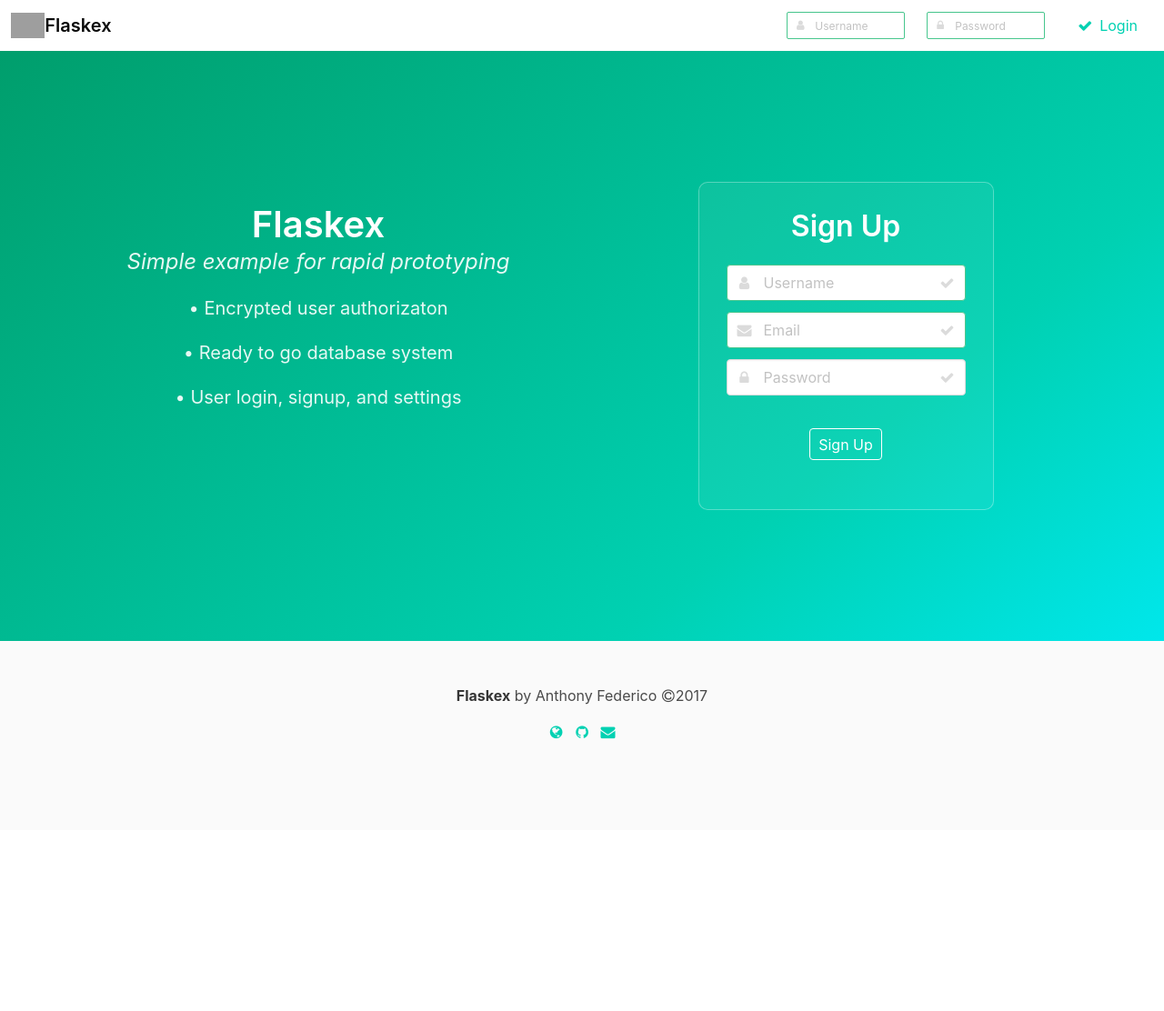
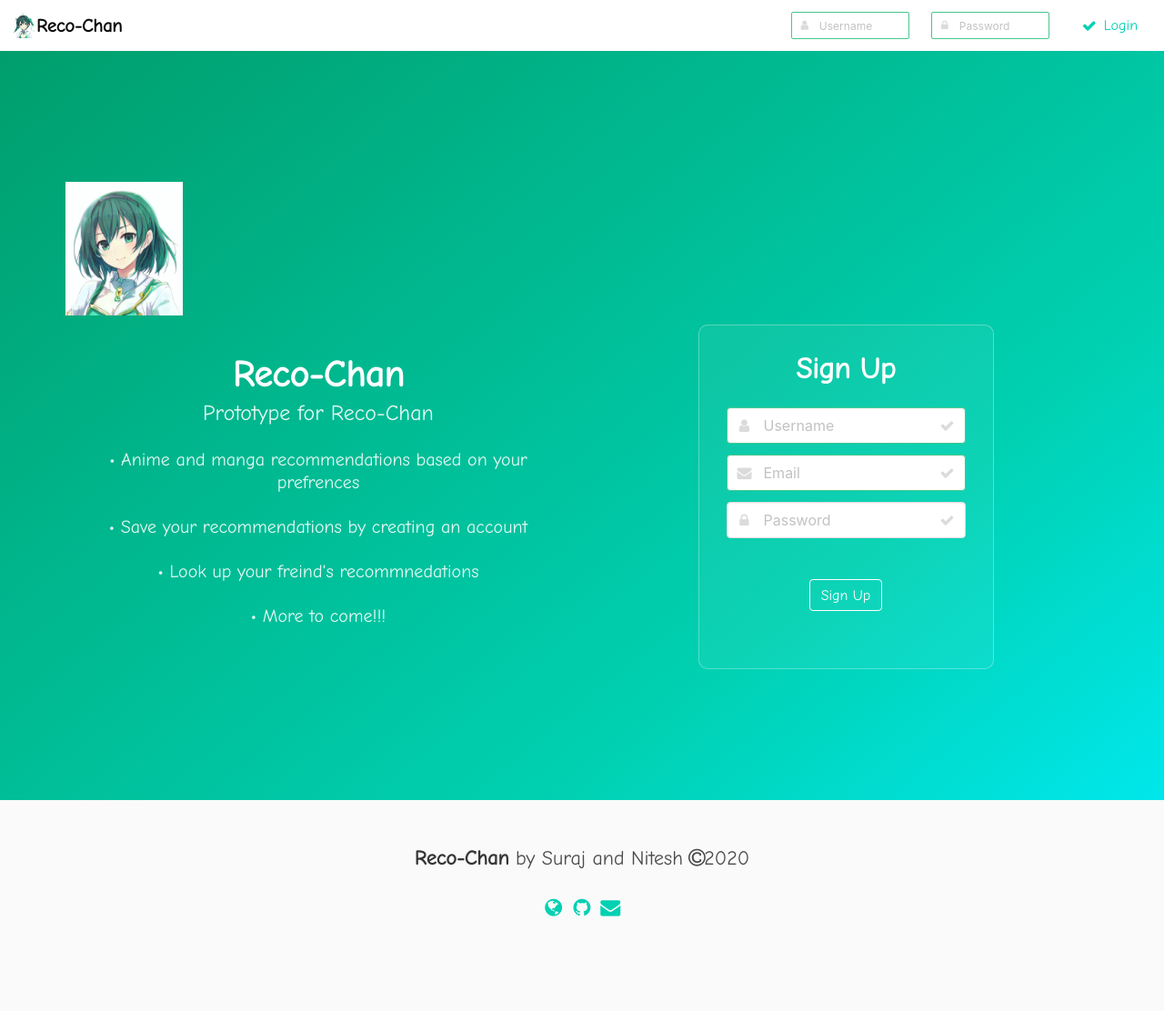
Before and after one commit to Akatsuki3/Reco-chan, a Flask app: page / in a window 1280 px wide. Shown: the whole page at 91% size. Before the commit the page ends 813 px from the top, so only its background shows below. Run offline with Flask 2, Linux system fonts and the light colour scheme; some libraries are stand-ins or nearby versions; grey boxes are pictures that could not be loaded.

Commit message:
some changes

```diff
--- a/templates/base.html
+++ b/templates/base.html
@@ -2,10 +2,16 @@
 <html lang="en">
   <head>
     <meta charset="utf-8">
-    <meta name="Anthony Federico" content="Flaskex">
+    <meta name="Suraj and Nitesh" content="Reco-chan">
     <link rel="stylesheet" href="https://cdnjs.cloudflare.com/ajax/libs/bulma/0.6.2/css/bulma.min.css">
     <link rel="stylesheet" href="https://cdnjs.cloudflare.com/ajax/libs/font-awesome/4.7.0/css/font-awesome.min.css">
     <link rel="stylesheet" href="../static/css/style.css">
+    <link href='https://fonts.googleapis.com/css?family=Comic Neue' rel='stylesheet'>
+    <style>
+    body {
+    font-family: 'Comic Neue';font-size: 22px;
+    }
+    </style>
   </head>
   <body>
     {% block body %}{% endblock %}
--- a/templates/login.html
+++ b/templates/login.html
@@ -4,8 +4,8 @@
   <nav class="navbar is-transparent">
     <div class="navbar-brand">
       <a class="navbar-item" href="/">
-        <img src="https://github.com/anfederico/Flaskex/raw/master/media/flaskex-logo.png" alt="Flaskex">
-        <h6 href="/" class="subtitle"><strong>Flaskex</strong></h6>
+        <img src="https://raw.githubusercontent.com/Akatsuki3/Reco-chan/master/media/pygirl.png" alt="Reco-Chan">
+        <h6 href="/" class="subtitle" ><strong>Reco-Chan</strong></h6>
       </a>
       <div id="navbar-burger-id" class="navbar-burger burger" data-target="navbar-menu-id">
         <span></span>
@@ -47,18 +47,20 @@
     </div>
   </nav>
 </section>
-<title>Flaskex</title>
+<title>Reco-Chan</title>
 <section class="hero is-primary is-bold is-medium">
   <div class="hero-body">
+    <img src="../login.png" style="width:100">
     <div class="container has-text-centered">
       <div class="columns">
         <div class="column is-auto">
           <br>
-          <p class="title is-2">Flaskex</p>
-          <p class="subtitle is-4"><i>Simple example for rapid prototyping</i></p>
-          <p class="subtitle is-5">&#x2022 Encrypted user authorizaton</p>
-          <p class="subtitle is-5">&#x2022 Ready to go database system</p>
-          <p class="subtitle is-5">&#x2022 User login, signup, and settings</p>
+          <p class="title is-2">Reco-Chan</p>
+          <p class="subtitle is-4">Prototype for Reco-Chan</p>
+          <p class="subtitle is-5">&#x2022 Anime and manga recommendations based on your prefrences</p>
+          <p class="subtitle is-5">&#x2022 Save your recommendations by creating an account</p>
+          <p class="subtitle is-5">&#x2022 Look up your freind's recommnedations</p>
+          <p class="subtitle is-5">&#x2022 More to come!!!</p>
         </div>
         <div class="column is-auto">
           <div id="signup-box" class="signup-box">
@@ -114,10 +116,10 @@
     <div class="container">
       <div class="content has-text-centered">
         <p>
-          <strong>Flaskex</strong> by Anthony Federico
+          <strong>Reco-Chan</strong> by Suraj and Nitesh
           <span class="icon is-small">
             <i class="fa fa-copyright"></i>
-          </span>2017</a>
+          </span>2020</a>
         </p>
         <p>
           <a class="icon has-text-primary" href="https://github.com/anfederico" target="_blank">
--- a/templates/navbar.html
+++ b/templates/navbar.html
@@ -2,8 +2,8 @@
   <nav class="navbar is-transparent">
     <div class="navbar-brand">
       <a class="navbar-item" href="/">
-        <img src="https://github.com/anfederico/Flaskex/raw/master/media/flaskex-logo.png" alt="Flaskex_logo">
-        <h6 href="/" class="subtitle"><strong>Flaskex</strong></h6>
+        <img src="https://raw.githubusercontent.com/Akatsuki3/Reco-chan/master/media/pygirl.png" alt="Reco_logo">
+        <h6 href="/" class="subtitle"><strong>Reco-Chan</strong></h6>
       </a>
       <div id="navbar-burger-id" class="navbar-burger burger" data-target="navbar-menu-id">
         <span></span>
--- a/templates/settings.html
+++ b/templates/settings.html
@@ -1,7 +1,7 @@
 {% extends "base.html" %}
 {% block body %}
 {% include "navbar.html" %}
-<title>Flaskex</title>
+<title>Reco-Chan</title>
 <section class="hero is-primary is-bold is-small">
   <div class="hero-body">
     <div class="container has-text-centered">
```
Also changed, not shown: download (3).png (added), media/login.PNG (added).
